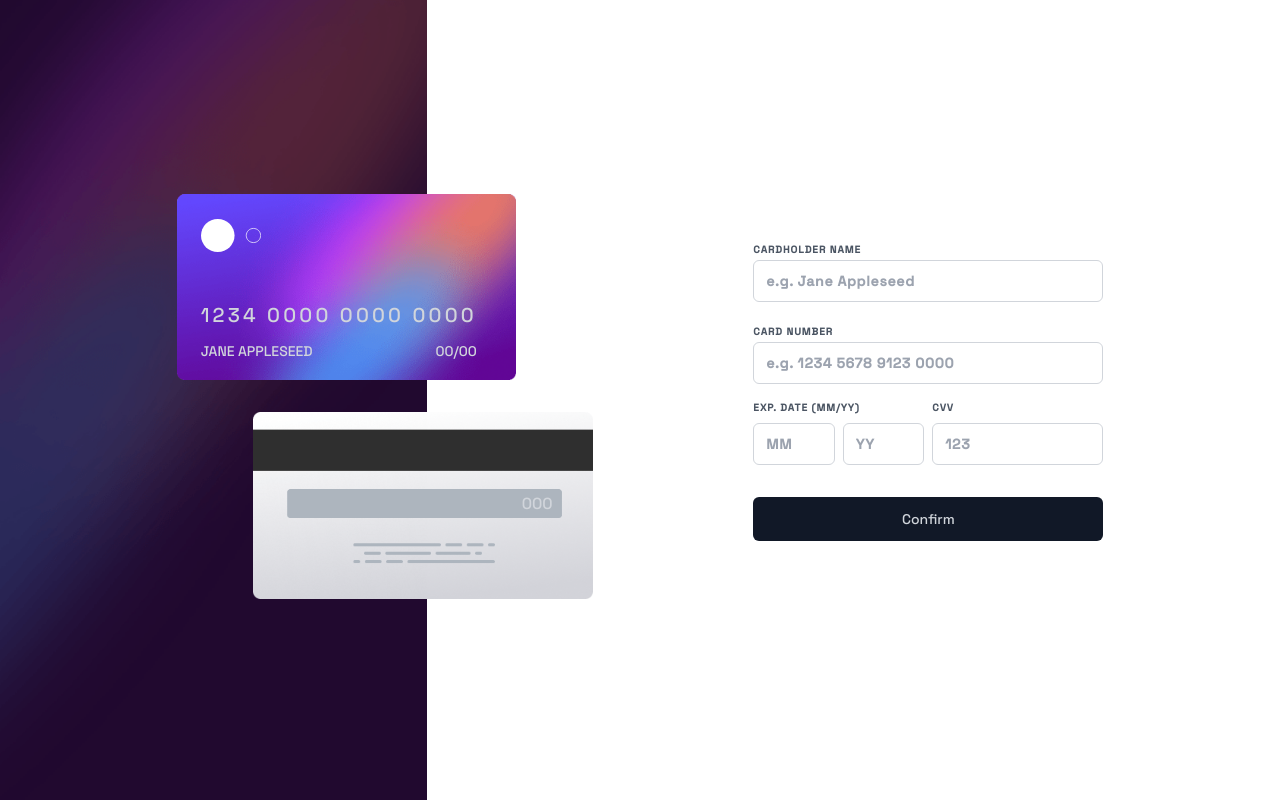
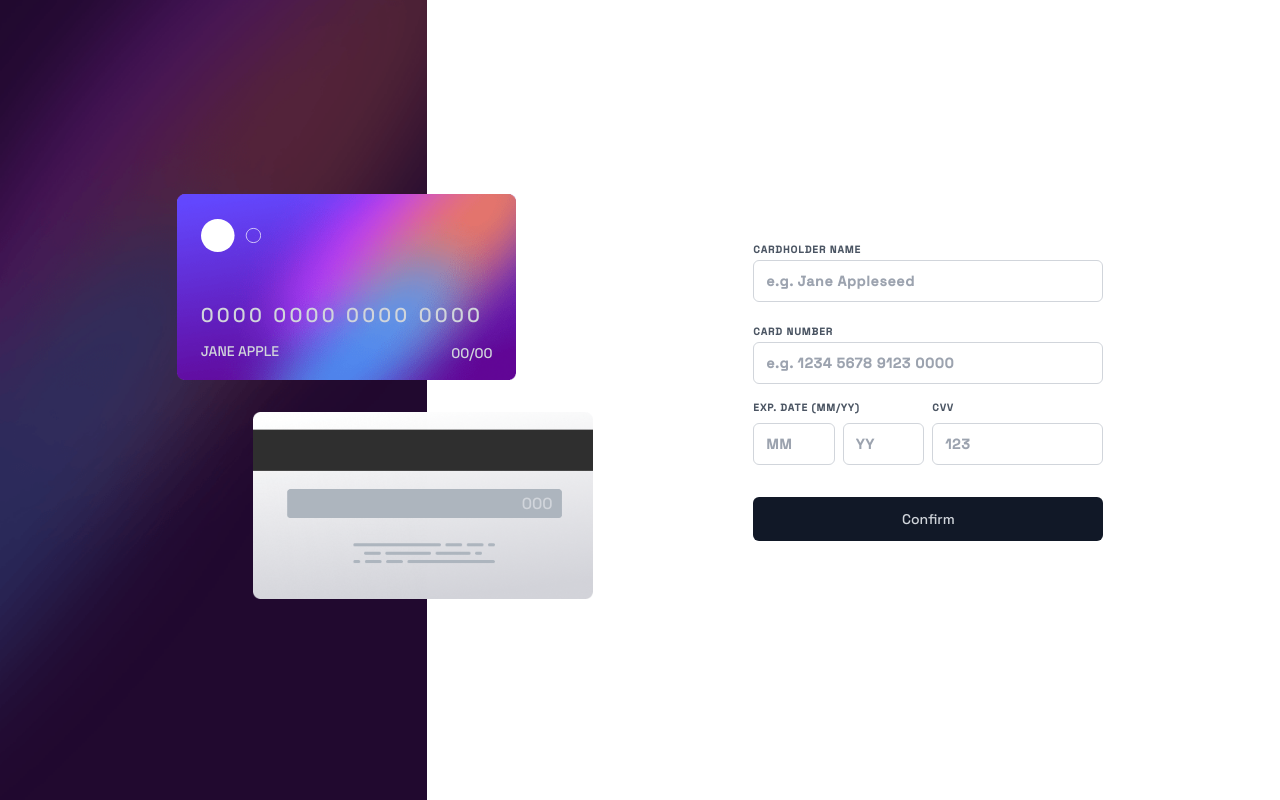
Before and after one commit to Claudio-Lins/Interactive-card-details-form, a Next.js app: page / in a window 1280 px wide. Built offline with nearby package versions, Linux system fonts and the light colour scheme.

Commit message:
props cardFront

```diff
--- a/src/components/CardBack.jsx
+++ b/src/components/CardBack.jsx
@@ -1,7 +1,7 @@
 import Image from 'next/image'
 import React from 'react'
 
-export function CardBack() {
+export function CardBack({cvv}) {
   return (
     <div className="h-[160px] w-[290px]  md:w-[340px] md:h-[186px] flex-shrink-0 place-self-end relative">
     <Image
@@ -10,7 +10,7 @@ export function CardBack() {
       width={410}
       height={225}
     />
-    <span className='absolute top-[66px] md:top-[80px] text-gray-300 right-10'>000</span>
+    <span className='absolute top-[66px] md:top-[80px] text-gray-300 right-10'>{cvv ? cvv : '000'}</span>
   </div>
   )
 }
--- a/src/components/CardFront.jsx
+++ b/src/components/CardFront.jsx
@@ -1,11 +1,10 @@
 import Image from "next/image";
 
-export function CardFront() {
+export function CardFront({ cardNumber, cardholdName, month, year }) {
   return (
-    <div className="h-[160px] w-[290px] md:w-[340px] md:h-[186px] flex-shrink-0 place-self-start -mt-24 md:mt-4 relative bg-card-front bg-no-repeat overflow-hidden bg-contain">
-
-      <div className="absolute flex flex-col p-6">
-        <div className="w-[60px] h-[35px] relative">
+    <div className="relative -mt-24 h-[160px] w-[290px] flex-shrink-0 place-self-start overflow-hidden bg-card-front bg-contain bg-no-repeat md:mt-4 md:h-[186px] md:w-[340px]">
+      <div className="absolute flex flex-col p-6 w-full">
+        <div className="relative h-[35px] w-[60px]">
           <Image
             src="/images/card-logo.svg"
             alt="card front"
@@ -16,13 +15,17 @@ export function CardFront() {
           />
         </div>
 
-        <div className="flex flex-col gap-3 text-gray-300 mt-7 md:mt-12">
-          <p className="text-base text-center tracking-[0.2rem] md:text-xl">
-            1234 0000 0000 0000
+        <div className="mt-7 flex flex-col gap-3 text-gray-300 md:mt-12 w-full">
+          <p className=" text-base tracking-[0.2rem] md:text-xl text-justify">
+            {cardNumber ? cardNumber : "0000 0000 0000 0000"}
           </p>
           <div className="flex justify-between">
-            <span className="text-xs uppercase md:text-sm">Jane APPLESEED</span>
-            <span className="text-xs md:text-sm">00/00</span>
+            <span className="text-xs uppercase md:text-sm">{cardholdName ? cardholdName : 'Jane APPLE'}</span>
+            <div className="">
+            <span className="text-xs md:text-sm">{month ? month : '00'}</span>
+            <span className="text-xs md:text-sm">/</span>
+            <span className="text-xs md:text-sm">{year ? year : '00'}</span>
+            </div>
           </div>
         </div>
       </div>
--- a/src/components/Form.tsx
+++ b/src/components/Form.tsx
@@ -1,14 +1,32 @@
 import React, { useState } from "react";
 import { Completed } from "./Completed";
 
+interface FormProps {
+  cardNumber: string;
+  setCardNumber: React.Dispatch<React.SetStateAction<string>>;
+  cardholderName: string;
+  setCardholderName: React.Dispatch<React.SetStateAction<string>>;
+  month: string;
+  setMonth: React.Dispatch<React.SetStateAction<string>>;
+  year: string;
+  setYear: React.Dispatch<React.SetStateAction<string>>;
+  cvv: string;
+  setCvv: React.Dispatch<React.SetStateAction<string>>;
+}
 
-export function Form() {
+export function Form({
+  cardNumber,
+  setCardNumber,
+  setCardholderName,
+  month,
+  setMonth,
+  year,
+  setYear,
+  cvv,
+  setCvv,
+}: FormProps) {
   const [complete, setComplete] = useState(false);
-  const [cardholderName, setCardholderName] = useState("");
-  const [cardNumber, setCardNumber] = useState("");
-  const [month, setMonth] = useState("");
-  const [year, setYear] = useState("");
-  const [cvv, setCvv] = useState("");
+
   const [messageErrorName, setMessageErrorName] = useState("");
   const [messageErrorNumber, setMessageErrorNumber] = useState("");
   const [messageErrorDate, setMessageErrorDate] = useState("");
@@ -16,15 +34,15 @@ export function Form() {
 
   function handleSubmit(e: { preventDefault: () => void }) {
     e.preventDefault();
-    if (
-      cardholderName !== "" &&
-      cardNumber !== "" &&
-      month !== "" &&
-      year !== "" &&
-      cvv !== ""
-    ) {
-      setComplete(true);
-    }
+    // if (
+    //   cardholderName !== "" &&
+    //   cardNumber !== "" &&
+    //   month !== "" &&
+    //   year !== "" &&
+    //   cvv !== ""
+    // ) {
+    //   setComplete(true);
+    // }
   }
 
   function checkValidity():
@@ -32,6 +50,7 @@ export function Form() {
     | undefined {
     throw new Error("Function not implemented.");
   }
+
 
   return (
     <form
@@ -93,7 +112,7 @@ export function Form() {
                 <p className="mb-2 w-full text-[10px] font-bold uppercase tracking-widest text-gray-600">
                   Exp. date (MM/YY)
                 </p>
-                <div className="flex w-full gap-2 relative">
+                <div className="relative flex w-full gap-2">
                   <input
                     className="peer w-1/2 rounded-md border-gray-300 placeholder:text-sm placeholder:font-bold placeholder:tracking-wider placeholder:text-gray-400"
                     onChange={(e) => setMonth(e.target.value)}
@@ -108,7 +127,7 @@ export function Form() {
                     placeholder="YY"
                     pattern="[0-9]{2}"
                   />
-                  <span className="mt-1 absolute top-10 hidden text-[9px] font-semibold text-red-500 peer-invalid:block">
+                  <span className="absolute top-10 mt-1 hidden text-[9px] font-semibold text-red-500 peer-invalid:block">
                     Cant be blank
                   </span>
                 </div>
@@ -125,8 +144,8 @@ export function Form() {
                   pattern="[0-9]{3}"
                 />
                 <span className="mt-1 hidden text-[9px] font-semibold text-red-500 peer-invalid:block">
-                    Cant be blank
-                  </span>
+                  Cant be blank
+                </span>
               </div>
             </div>
           </div>
--- a/src/pages/index.tsx
+++ b/src/pages/index.tsx
@@ -1,10 +1,20 @@
 import type { NextPage } from "next";
 import Head from "next/head";
+import { SetStateAction, useState } from "react";
 import { CardBack } from "../components/CardBack";
 import { CardFront } from "../components/CardFront";
 import { Form } from "../components/Form";
 
+interface FormProps {
+  cardNumber: string;
+}
+
 const Home: NextPage = () => {
+  const [cardNumber, setCardNumber] = useState("");
+  const [cardholderName, setCardholderName] = useState("");
+  const [month, setMonth] = useState("");
+  const [year, setYear] = useState("");
+  const [cvv, setCvv] = useState("");
   return (
     <>
       <main className=" flex h-screen w-screen flex-col items-center bg-white md:flex-row">
@@ -19,10 +29,27 @@ const Home: NextPage = () => {
         <div className="flex h-64 w-full items-center justify-center bg-main-desktop bg-cover bg-left bg-no-repeat md:h-screen md:w-1/3" />
         <div className="absolute flex w-full flex-col items-center justify-evenly px-4 pb-6 md:flex-row">
           <div className="my-10 flex w-full flex-col items-center gap-8 md:w-1/3 md:flex-col-reverse  2xl:w-1/4">
-            <CardBack />
-            <CardFront />
+            <CardBack cvv={cvv} />
+            <CardFront
+              cardNumber={cardNumber}
+              cardholdName={cardholderName}
+              month={month}
+              year={year}
+
+            />
           </div>
-          <Form />
+          <Form
+            cardNumber={cardNumber}
+            setCardNumber={setCardNumber}
+            cardholderName={cardholderName}
+            setCardholderName={setCardholderName}
+            month={month}
+            setMonth={setMonth}
+            year={year}
+            setYear={setYear}
+            cvv={cvv}
+            setCvv={setCvv}
+          />
         </div>
       </main>
     </>
```
